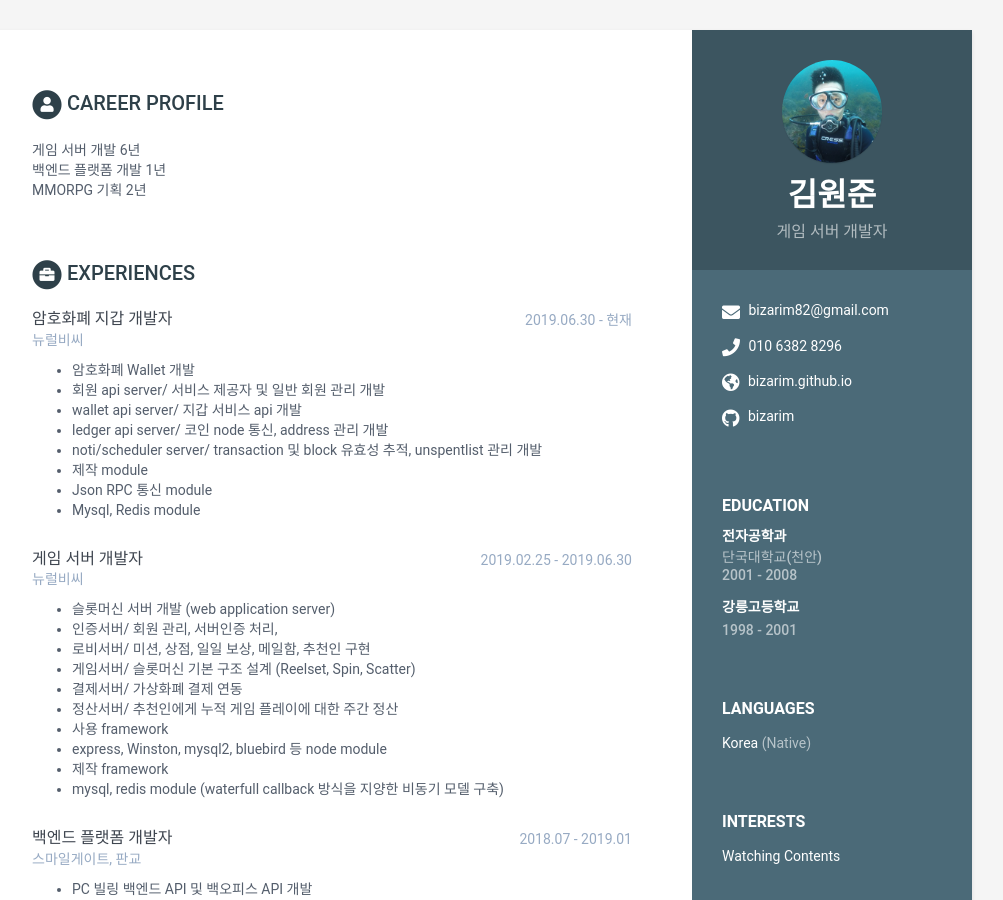
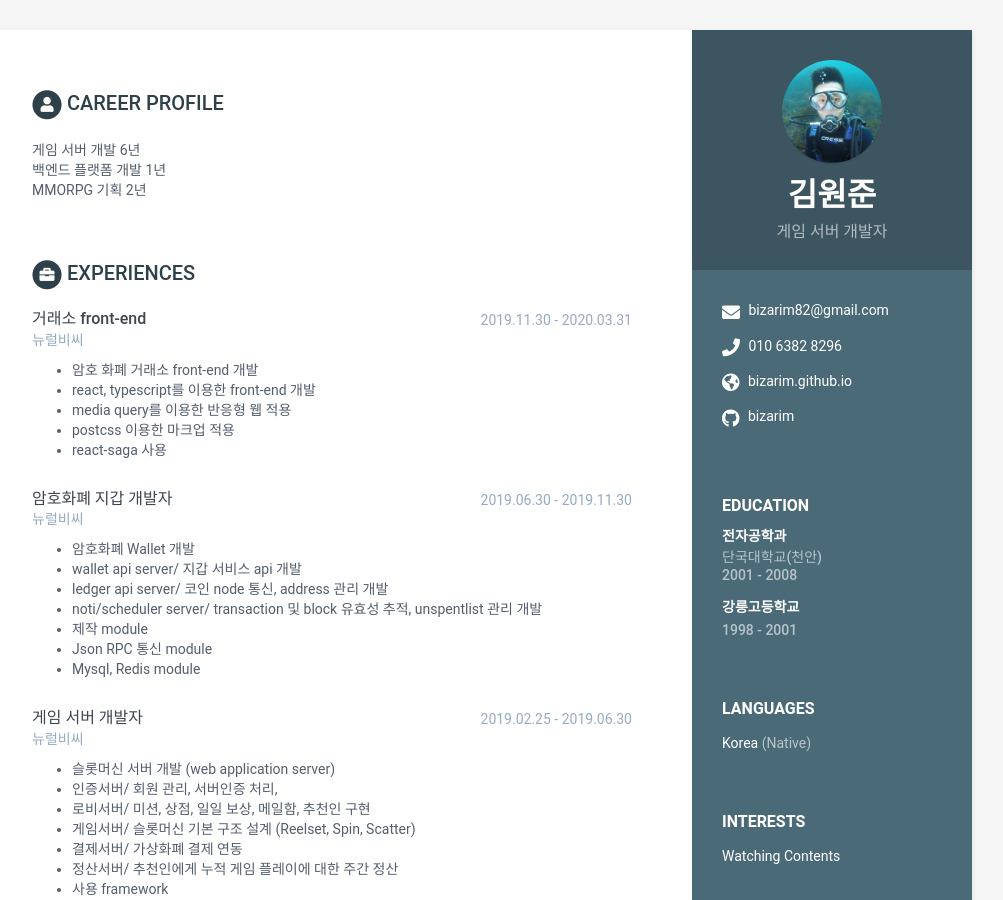
Before and after one commit to bizarim/bizarim.github.io, a Jekyll site: the page built from index.html, in a window 1280 px wide and 900 px high. Shown: the whole window, without its empty margins (168-1171 px from the left). Built offline with Jekyll 4.4.1, drawn with Linux system fonts in a browser that asks for light colours.

Commit message:
Update data.yml

```diff
--- a/_data/data.yml
+++ b/_data/data.yml
@@ -79,18 +79,26 @@ education:
           - Bullet point
 
 experiences:
-    - role: 암호화폐 지갑 개발자
-      time: 2019.06.30 - 현재
+    - role: 거래소 front-end
+      time: 2019.11.30 - 2020.03.31
       company: 뉴럴비씨
       details: |
-          - 암호화폐 Wallet 개발
-          - 회원 api server/ 서비스 제공자 및 일반 회원 관리 개발
-          - wallet api server/ 지갑 서비스 api 개발
-          - ledger api server/ 코인 node 통신, address 관리 개발
-          - noti/scheduler server/ transaction 및 block 유효성 추적, unspentlist 관리 개발
-          - 제작 module
-          - Json RPC 통신 module
-          - Mysql, Redis module
+        - 암호 화폐 거래소 front-end 개발
+        - react, typescript를 이용한 front-end 개발
+        - media query를 이용한 반응형 웹 적용
+        - postcss 이용한 마크업 적용
+        - react-saga 사용
+    - role: 암호화폐 지갑 개발자
+      time: 2019.06.30 - 2019.11.30
+      company: 뉴럴비씨
+      details: |
+        - 암호화폐 Wallet 개발
+        - wallet api server/ 지갑 서비스 api 개발
+        - ledger api server/ 코인 node 통신, address 관리 개발
+        - noti/scheduler server/ transaction 및 block 유효성 추적, unspentlist 관리 개발
+        - 제작 module
+        - Json RPC 통신 module
+        - Mysql, Redis module
 
     - role: 게임 서버 개발자
       time: 2019.02.25 - 2019.06.30
```
